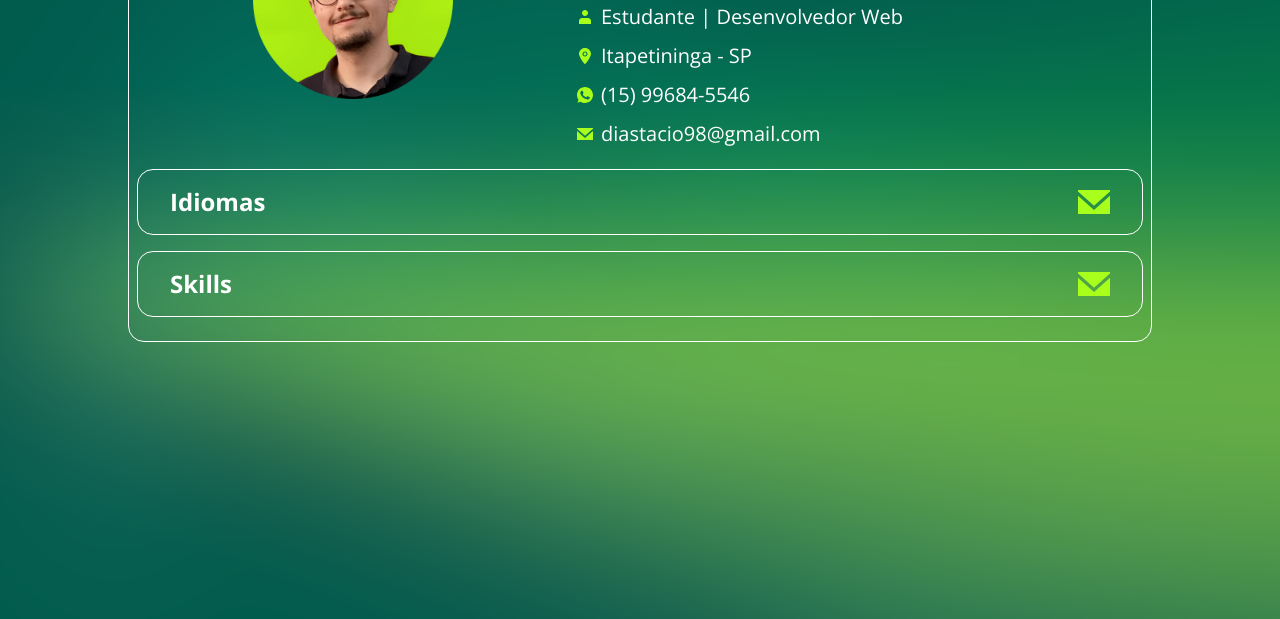
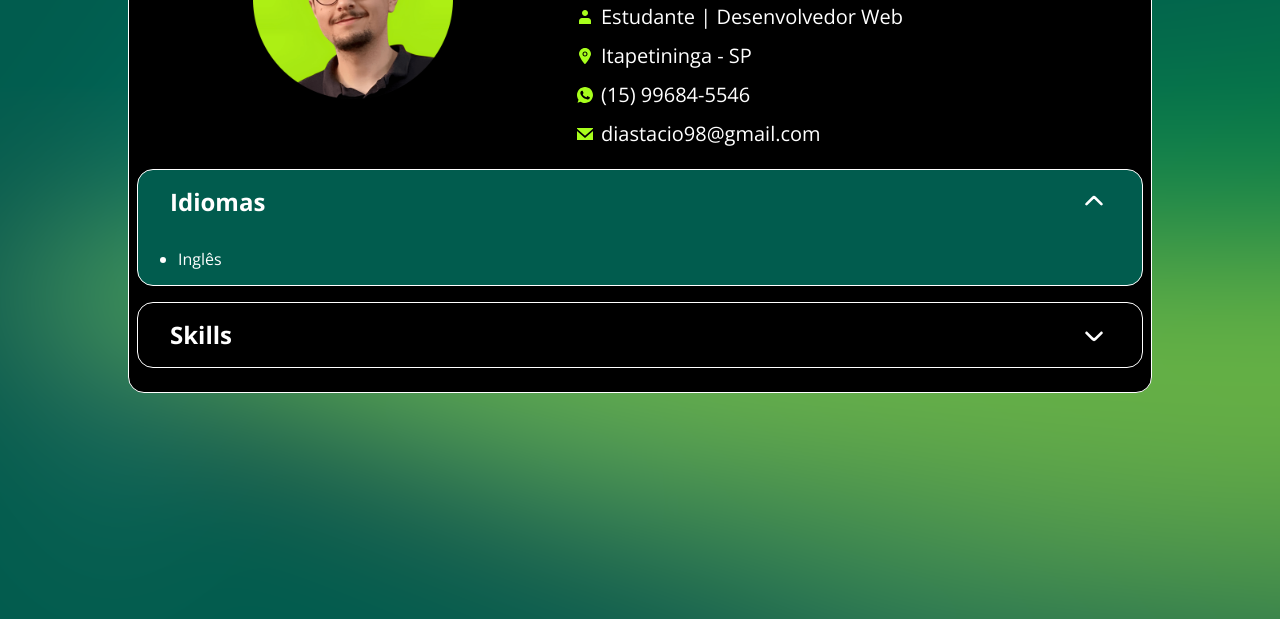
Before and after one commit to tacio-dev/portfolio, a plain HTML site: page index.html in a window 1280 px wide. Both pictures are taken after a click on the button "Idiomas". Shown: the part 181-800 px from the top of the page. Drawn offline with nearby package versions, Linux system fonts and the light colour scheme.

Commit message:
acordeon + script

```diff
--- a/assets/css/acordeon.css
+++ b/assets/css/acordeon.css
@@ -5,6 +5,12 @@
   margin: 1rem 0;
   border: 1px solid white;
   border-radius: 1rem;
+  transition: 0.25s;
+}
+
+.acordeon:hover,
+.acordeon.open {
+  background-color: #015c4e;
 }
 
 .acordeon .trigger {
@@ -31,9 +37,22 @@
   width: 2rem;
   background-repeat: no-repeat;
   background-size: contain;
-  background-image: url(../img/icons/email.svg);
+  background-image: url(../img/icons/seta.svg);
+}
+
+.acordeon.open .trigger::after {
+  transform: rotate(180deg);
 }
 
 .acordeon .content {
-  display: none;
+  overflow: hidden;
+  height: 0;
+  opacity: 0;
+  transition: opacity 0.25s ease-in-out;
 }
+
+.acordeon.open .content {
+  display: inline-block;
+  height: auto;
+  opacity: 1;
+}
--- a/assets/css/global.css
+++ b/assets/css/global.css
@@ -15,6 +15,7 @@ body {
   padding: 0.5rem;
   border: 1px solid white;
   border-radius: 1rem;
+  background-color: black;
 }
 
 .main::before {
--- /dev/null
+++ b/assets/js/acordeon.js
@@ -0,0 +1,14 @@
+const acordeonTriggers = document.querySelectorAll(".acordeon .trigger");
+
+acordeonTriggers.forEach((trigger) => {
+  trigger.addEventListener("click", (e) => {
+    const acordeon = trigger.parentElement;
+    const isOpen = acordeon.classList.contains("open");
+
+    if (isOpen) {
+      acordeon.classList.remove("open");
+    } else {
+      acordeon.classList.add("open");
+    }
+  });
+});
--- a/index.html
+++ b/index.html
@@ -50,5 +50,7 @@
         </div>
       </section>
     </div>
+
+    <script src="./assets/js/acordeon.js"></script>
   </body>
 </html>
```
Also changed, not shown: assets/img/icons/seta.svg (added).
